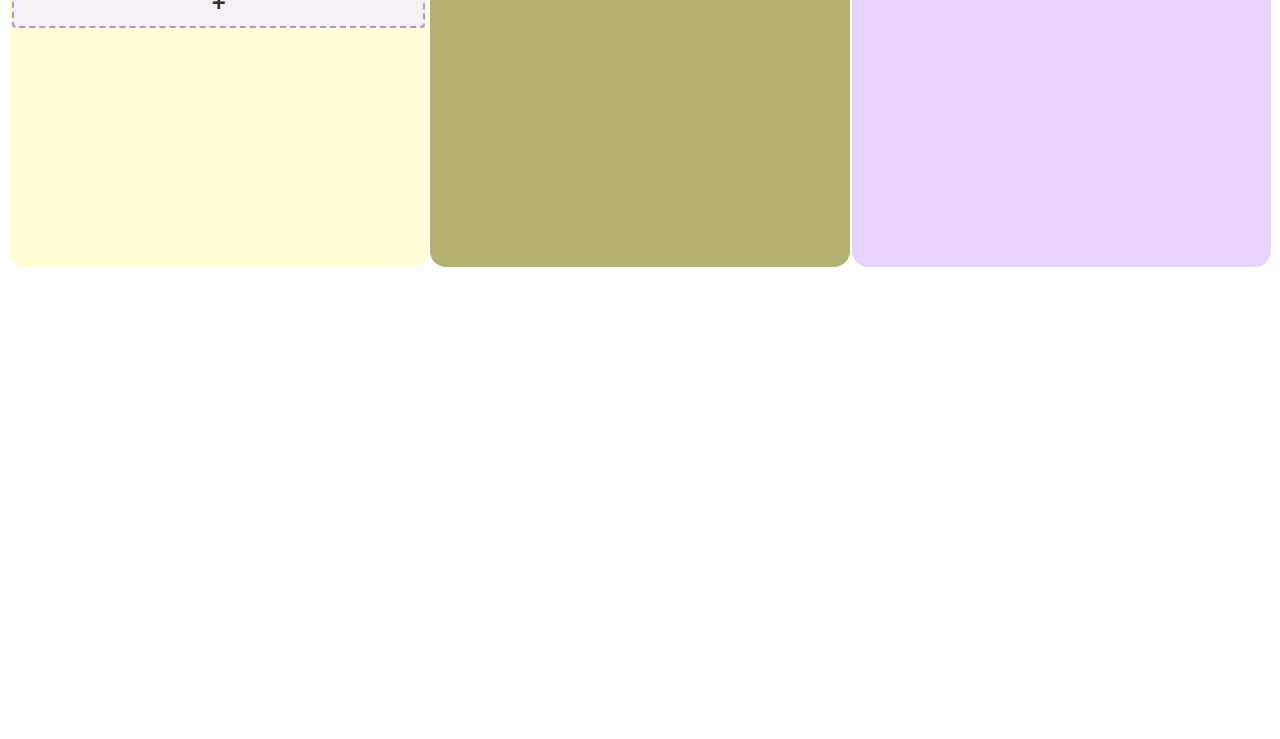
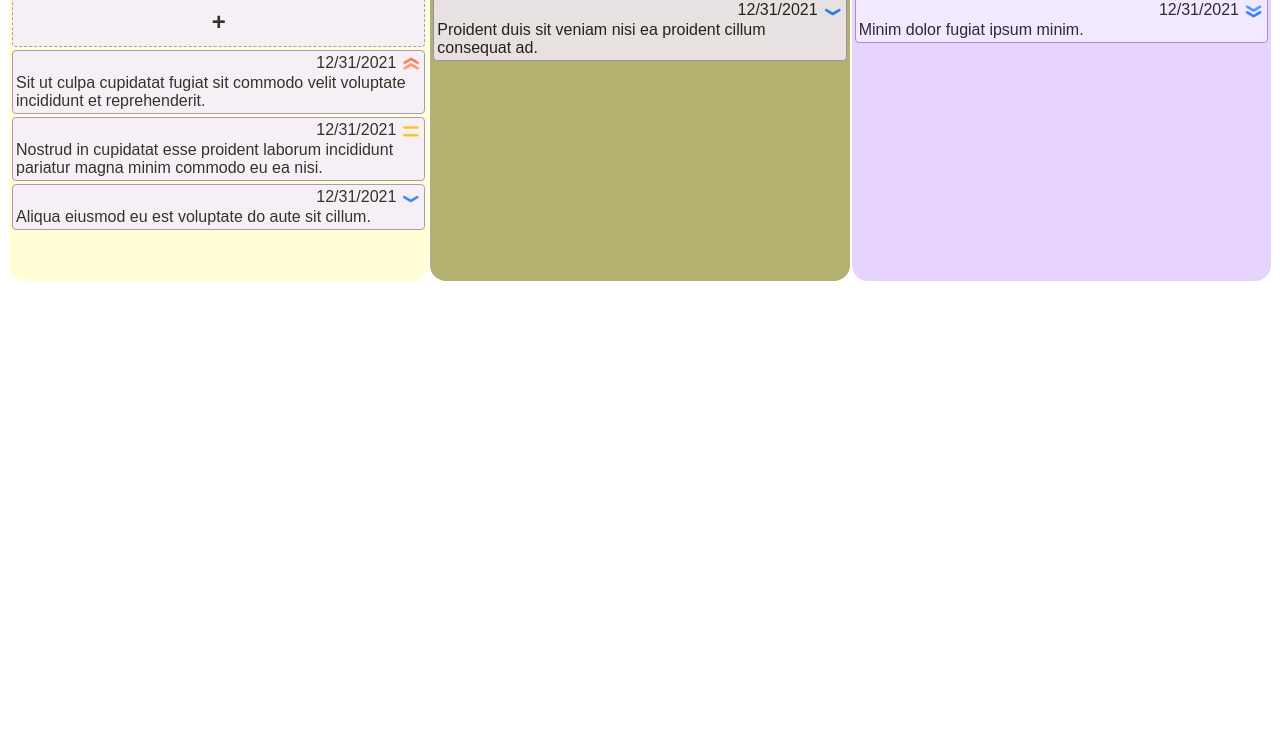
Before and after one commit to jlthompso/todo, a website built with webpack: page dist/index.html in a window 1280 px wide. Shown: the part 61-800 px from the top of the page. Built offline with nearby package versions, Linux system fonts and the light colour scheme; some packages are replaced by stand-ins of ours.

Commit message:
Added html todo items

```diff
--- a/dist/index.html
+++ b/dist/index.html
@@ -10,13 +10,38 @@
         <div id="container">
             <div id="backlog" class="swimlane">
                 <div class="heading">TO DO</div>
-                <button id="add" class="flexItem">+</button>
+                <button class="flexItem" id="add">+</button>
+                <div class="flexItem">
+                    <div class="taskDueDate">12/31/2021</div>
+                    <img class="taskPriority" src="./images/highestPriority.png">
+                    <div class="taskName">Sit ut culpa cupidatat fugiat sit commodo velit voluptate incididunt et reprehenderit.</div>
+                </div>
+                <div class="flexItem">
+                    <div class="taskDueDate">12/31/2021</div>
+                    <img class="taskPriority" src="./images/mediumPriority.png">
+                    <div class="taskName">Nostrud in cupidatat esse proident laborum incididunt pariatur magna minim commodo eu ea nisi.</div>
+                </div>
+                <div class="flexItem">
+                    <div class="taskDueDate">12/31/2021</div>
+                    <img class="taskPriority" src="./images/lowPriority.png">
+                    <div class="taskName">Aliqua eiusmod eu est voluptate do aute sit cillum.</div>
+                </div>
             </div>
             <div id="open" class="swimlane">
                 <div class="heading">IN PROGRESS</div>
+                <div class="flexItem">
+                    <div class="taskDueDate">12/31/2021</div>
+                    <img class="taskPriority" src="./images/lowPriority.png">
+                    <div class="taskName">Proident duis sit veniam nisi ea proident cillum consequat ad.</div>
+                </div>
             </div>
             <div id="closed" class="swimlane">
                 <div class="heading">DONE</div>
+                <div class="flexItem">
+                    <div class="taskDueDate">12/31/2021</div>
+                    <img class="taskPriority" src="./images/lowestPriority.png">
+                    <div class="taskName">Minim dolor fugiat ipsum minim.</div>
+                </div>
             </div>
         </div>
         <div id="formPopup">
--- a/dist/styles/style.css
+++ b/dist/styles/style.css
@@ -14,12 +14,14 @@
     min-height: 20rem;
     margin: 0 1px;
     border-radius: 1rem;
+    padding: 0 3px 50px;
 }
 
 .heading {
     text-align: center;
     font-weight: bolder;
     font-size: 1.5rem;
+    margin: 10px;
 }
 
 #backlog {
@@ -34,23 +36,44 @@
     background-color: #E6D4FF;
 }
 
-button {
-    margin: 3px;
-    background-color: #F5EDFF;
-    border-radius: 0.25rem;
+#add {
     border-style: dashed;
-    border-color:#9682B3;
     height: 50px;
     font-size: 1.5rem;
     font-weight: bold;
     cursor: pointer;
+}
+
+.flexItem {
+    margin: 1.5px 0;
+    background-color: #F5EDFF;
+    border-radius: 0.25rem;
+    border-width: 1px;
+    border-style: solid;
+    border-color:#9682B3;
+    position: relative; /* Allows absolute positioning of child elements */
+    padding: 3px;
     opacity: 0.8;
 }
 
-button:hover {
+.flexItem .taskPriority {
+    position: absolute;
+    top: 3px;
+    right: 3px;
+    height: 20px;
+}
+
+.flexItem .taskDueDate {
+    text-align: right;
+    padding-right: 25px;
+    height: 20px;
+}
+
+.flexItem:hover {
     opacity: 1;
 }
 
+/* Remove inner focus rectangle when button is clicked */
 ::-moz-focus-inner {
     border:0;
 }
```
Also changed, not shown: dist/images/highPriority.png (added), dist/images/highestPriority.png (added), dist/images/lowPriority.png (added), dist/images/lowestPriority.png (added), dist/images/mediumPriority.png (added), 5 other files.
